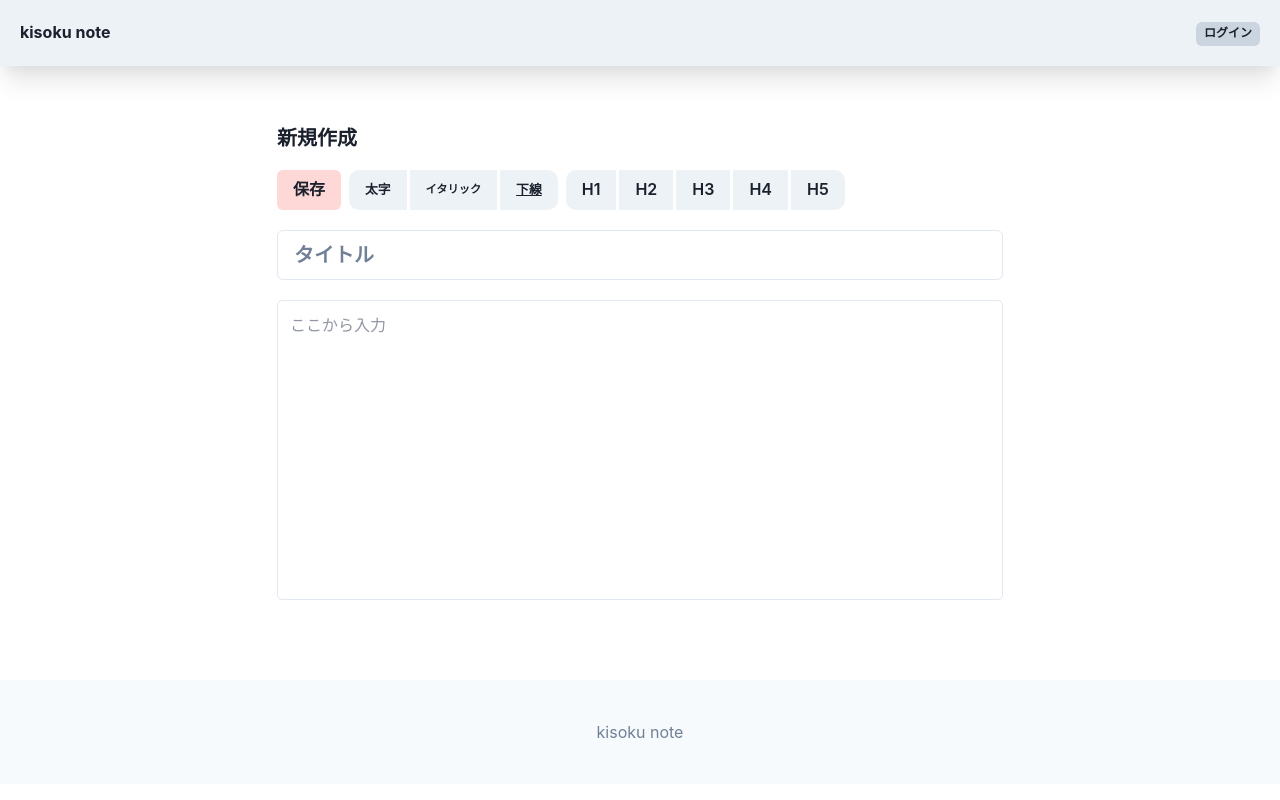
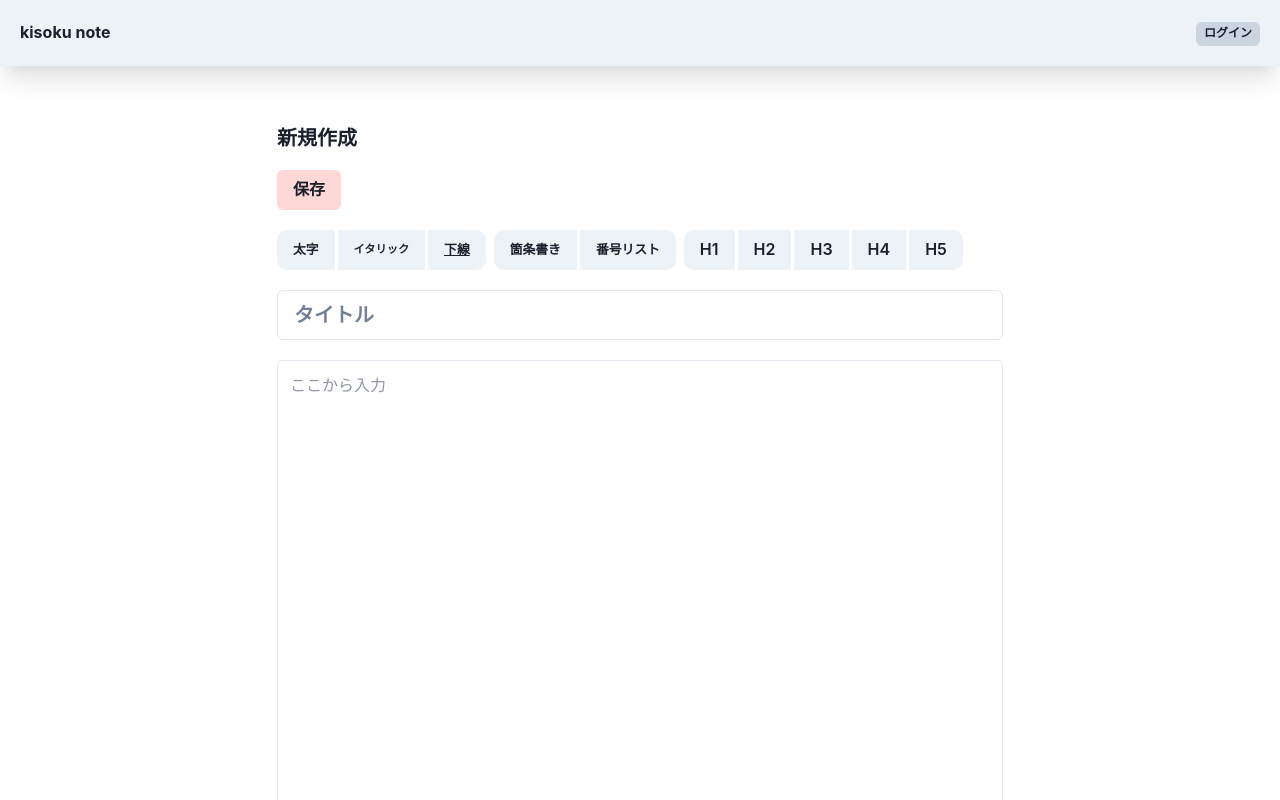
Before and after one commit to yuta-nos/kisoku-note, a React (Vite) app in the folder frontend/app-front/: page /new-document in a window 1280 px wide. Shown: the top 800 px of the page. Built offline with nearby package versions, Linux system fonts and the light colour scheme; no server answers.

Commit message:
UI軽微改善
操作性UPのための改善（テキスト入力画面のスクロールなど）

```diff
--- a/frontend/app-front/src/components/document/DocumentPage.jsx
+++ b/frontend/app-front/src/components/document/DocumentPage.jsx
@@ -10,10 +10,11 @@ import { Box } from '@chakra-ui/react'
 const DocumentPage = () => {
 
   const location = useLocation();
+  console.log(location)
 
   return (
     <Box maxW="750px" my={12} mx="auto" p={3}>
-      <TextEditor location={location} />
+      <TextEditor location={location}/>
     </Box>
   )
 }
--- a/frontend/app-front/src/components/document/TextEditor.jsx
+++ b/frontend/app-front/src/components/document/TextEditor.jsx
@@ -25,6 +25,7 @@ import {
 
 const TextEditor = ({location}) => {
 
+  // draft.js
   const [editorState, setEditorState] = useState(() =>
     EditorState.createEmpty()
   );
@@ -67,7 +68,7 @@ const TextEditor = ({location}) => {
 
   // logined_user取得（後でauthorを付与するため）
   const user = useSelector( (state)=>{ return state.signin } );
-  // console.log(user);
+  console.log(user);
 
   // 文書保存
   const saveContent = async() => {
@@ -129,7 +130,10 @@ const TextEditor = ({location}) => {
       "body": jsonData,
       "number": parseInt(params.version) + 1,
       "reason": versionUpReason
-    }).then( (res)=>{ console.log(res.data) } )
+    }).then( (res)=>{
+      console.log(res.data);
+      navigate(`/team/${user.team.id}/category/${location.state.category}`)
+    } )
   }
 
   const toggleBold = (e) => {
@@ -139,6 +143,10 @@ const TextEditor = ({location}) => {
   const toggleItalic = (e) => {
     e.preventDefault();
     setEditorState(RichUtils.toggleInlineStyle(editorState, "ITALIC"));
+  }
+  const toggleUnderline = (e) => {
+    e.preventDefault();
+    setEditorState(RichUtils.toggleInlineStyle(editorState, "UNDERLINE"));
   }
   const toggleH1 = (e) => {
     e.preventDefault();
@@ -160,6 +168,15 @@ const TextEditor = ({location}) => {
     e.preventDefault();
     setEditorState(RichUtils.toggleBlockType(editorState, "header-five"));
   }
+  const toggleUl = (e) => {
+    e.preventDefault;
+    setEditorState(RichUtils.toggleBlockType(editorState, "unordered-list-item"));
+  };
+  const togglOl = (e) => {
+    e.preventDefault;
+    setEditorState(RichUtils.toggleBlockType(editorState, "ordered-list-item"));
+  };
+
 
   const [inputTitle, setInputTitle] = useState("");
 
@@ -172,6 +189,7 @@ const TextEditor = ({location}) => {
       { readOnly ?
         <Button my={5} onClick={ ()=>{ setReadOnly( !readOnly ) } }>編集する</Button>
       :
+        <Box>
           <HStack my={5}>
             { location.pathname === "/new-document" ?
               <Button
@@ -220,6 +238,8 @@ const TextEditor = ({location}) => {
                 </ModalFooter>
               </ModalContent>
             </Modal>
+          </HStack>
+          <HStack mb={5}>
             <HStack spacing="3px">
               <Button
                 onClick={toggleBold}
@@ -232,12 +252,26 @@ const TextEditor = ({location}) => {
                 fontSize="0.7em"
               >イタリック</Button>
               <Button
-                onClick={toggleH5}
+                  onClick={toggleUnderline}
                   borderRadius="0 10px 10px 0"
                   style={{textDecoration:"underline"}}
                   fontSize="0.8em"
                 >下線</Button>
             </HStack>
+
+            <HStack spacing="3px">
+              <Button
+                onClick={toggleUl}
+                fontSize="0.8em"
+                borderRadius="10px 0 0 10px"
+              >箇条書き</Button>
+              <Button
+                onClick={togglOl}
+                fontSize="0.8em"
+                borderRadius="0 10px 10px 0"
+              >番号リスト</Button>
+            </HStack>
+
             <HStack spacing="3px">
               <Button
                 onClick={toggleH1}
@@ -261,6 +295,7 @@ const TextEditor = ({location}) => {
               >H5</Button>
             </HStack>
           </HStack>
+        </Box>
       }
       <Input
         fontSize="xl"
@@ -273,6 +308,7 @@ const TextEditor = ({location}) => {
       />
       <Box
         mb={5} p={3} minH="300px"
+        height="80vh" overflow="scroll" //　document量が多い場合はスクロール
         border="1px" borderColor="gray.200" borderRadius={5}
       >
         <Editor
```
Lines whose indentation alone changed are shown as unchanged.
